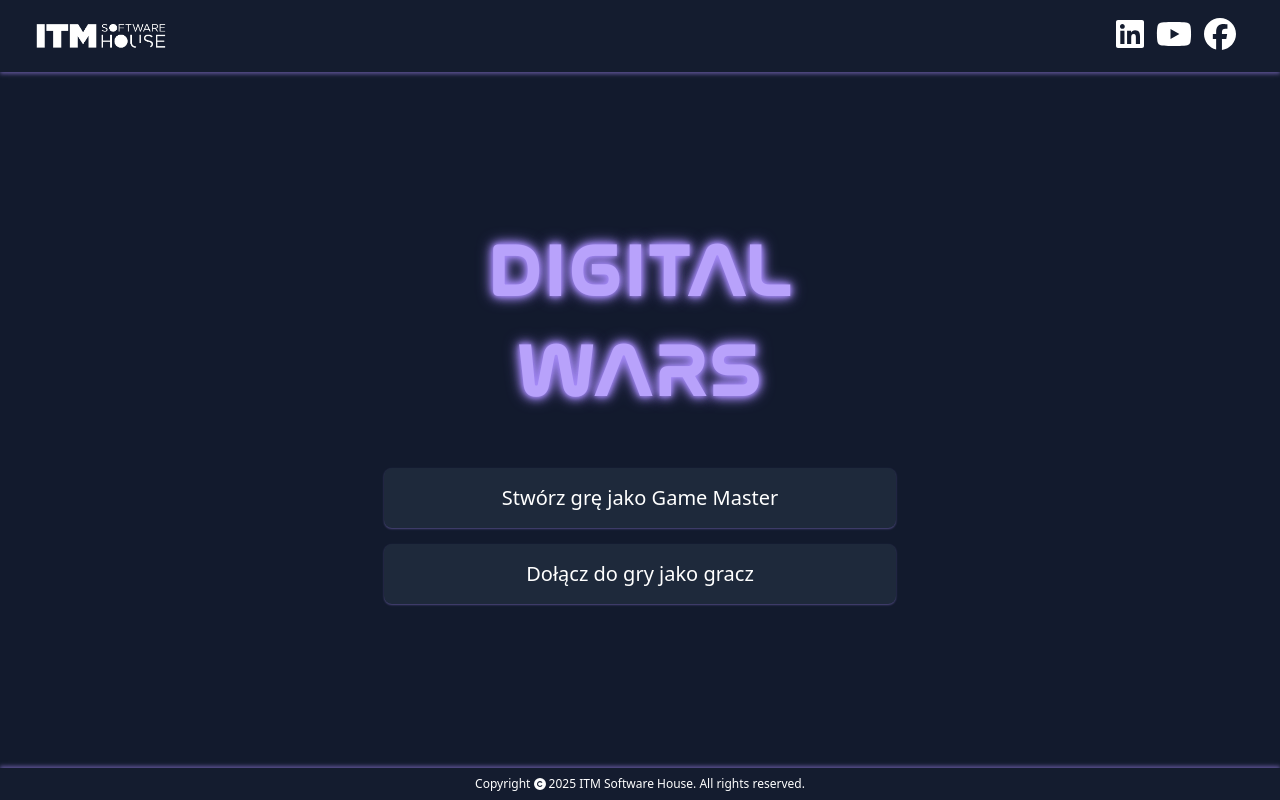
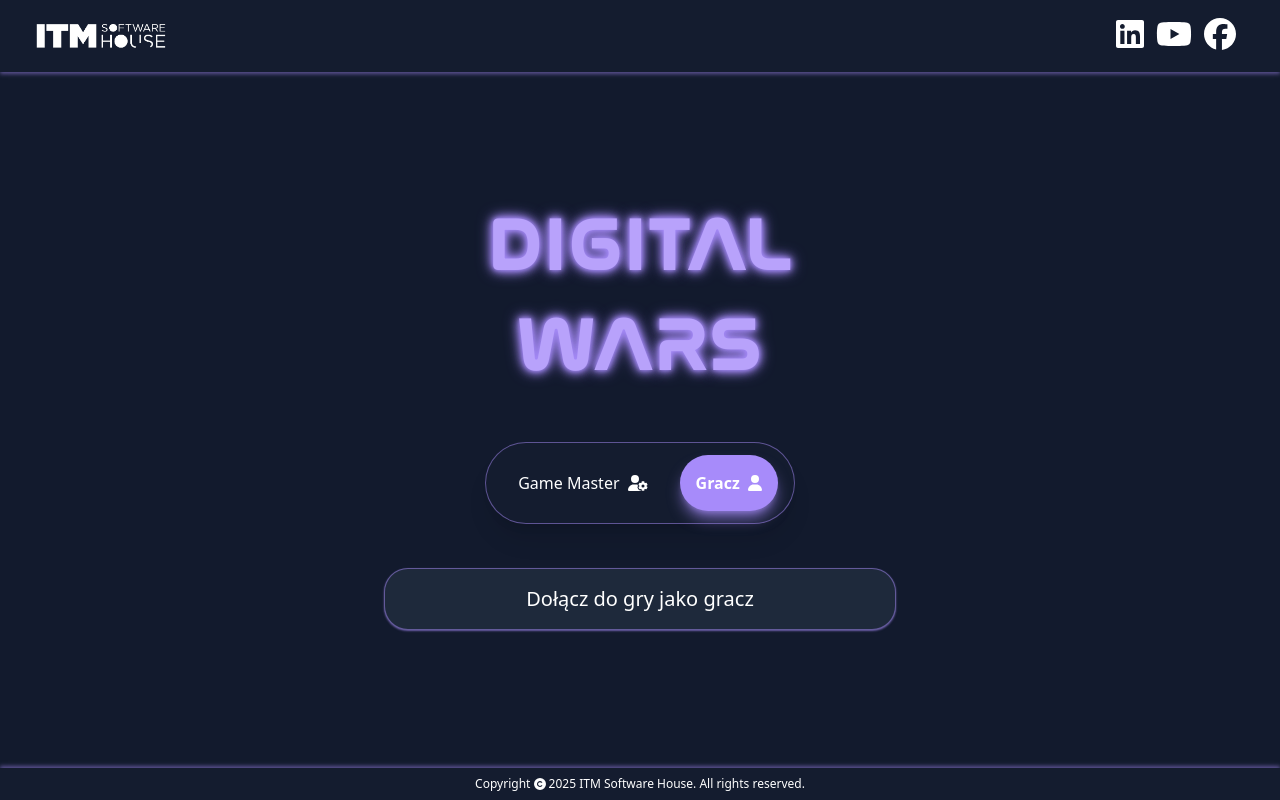
Before and after one commit to Kalimedess/ITM_ProjektZespo-owy, a Vue app in the folder frontend/: page / in a window 1280 px wide. Built offline with nearby package versions, Linux system fonts and the light colour scheme; what tailwindcss-animated would draw is missing.

Commit message:
Dodano switch game master / player

```diff
--- a/frontend/src/views/landing/mainView.vue
+++ b/frontend/src/views/landing/mainView.vue
@@ -26,6 +26,21 @@
         </h1>
       </div>
 
+      <div class="flex text-white bg-secondary border border-accent/50  shadow-xl px-4 py-3  rounded-full  mb-11 gap-4">
+        <div @click="currentView =  'game master' "
+          class= "px-4 py-4 rounded-full cursor-pointer"
+          :class="currentView === 'game master' ? 'bg-accent font-semibold shadow-lg shadow-accent/70' : 'bg-transparent transition delay-150 duration-300 ease-in-out hover:-translate-y-1 hover:scale-110 hover:bg-accent/70' ">
+          <span class="mr-2">Game Master</span>
+          <font-awesome-icon :icon="faUserGear" class="h-4"/>
+        </div>
+        <div @click="currentView = 'player' "
+          class="px-4 py-4 rounded-full cursor-pointer"
+          :class="currentView === 'player' ? 'bg-accent font-semibold shadow-lg shadow-accent/70' : 'bg-transparent transition delay-150 duration-300 ease-in-out hover:-translate-y-1 hover:scale-110 hover:bg-accent/70' ">
+          <span class="mr-2">Gracz</span>
+          <font-awesome-icon :icon="faUser" class="h-4" />
+        </div>
+      </div>
+
       <!--Przycisk do logowania/rejestraci oraz do dołączenia do gry przez kod-->
       <div class="
         w-full space-y-3 sm:space-y-4
@@ -34,10 +49,11 @@
       ">
         <button
           @click="handleLoginClick"
+          v-if="currentView === 'game master' "
           class="
-            bg-tertiary hover:bg-accent text-white w-full rounded-lg font-medium
+            bg-tertiary border border-accent/50 hover:bg-accent text-white w-full rounded-3xl font-medium
             transition-all duration-300 shadow-sm hover:shadow-lg
-            shadow-accent/40 hover:shadow-accent/60
+            shadow-accent/60 hover:shadow-accent/70
             py-2.5 sm:py-3 md:py-4
             text-sm sm:text-base md:text-md lg:text-lg xl:text-xl
           "
@@ -47,10 +63,10 @@
 
         <button
           @click="showJoinByCode = true"
+          v-if="currentView === 'player' "
           class="
-            bg-tertiary hover:bg-accent text-white w-full rounded-lg font-medium
-            transition-all duration-300 shadow-sm hover:shadow-lg
-            shadow-accent/40 hover:shadow-accent/60
+            bg-tertiary border border-accent/50 hover:bg-accent text-white w-full rounded-3xl font-medium
+            transition-all duration-300 shadow-sm shadow-accent/60 hover:shadow-lg  hover:shadow-accent/70
             py-2.5 sm:py-3 md:py-4
             text-sm sm:text-base md:text-md lg:text-lg xl:text-xl
           "
@@ -84,11 +100,15 @@ import Navbar from '@/components/navbars/myNavbar.vue';
 import { useAuthStore } from '@/stores/auth';
 import router from '@/router';
 
+ import {faUser,faUserGear} from '@fortawesome/free-solid-svg-icons'
+
 const authStore = useAuthStore();
 
 //Jest to zmienna od której zależy czy formularz logowania/rejestracji jest wyświetlony
 const showAuthModal = ref(false);
 const showJoinByCode = ref(false);
+
+const currentView = ref('player');
 
 onMounted(() => {
   if (sessionStorage.getItem('showLoginAfterRedirect') === 'true') {
```
